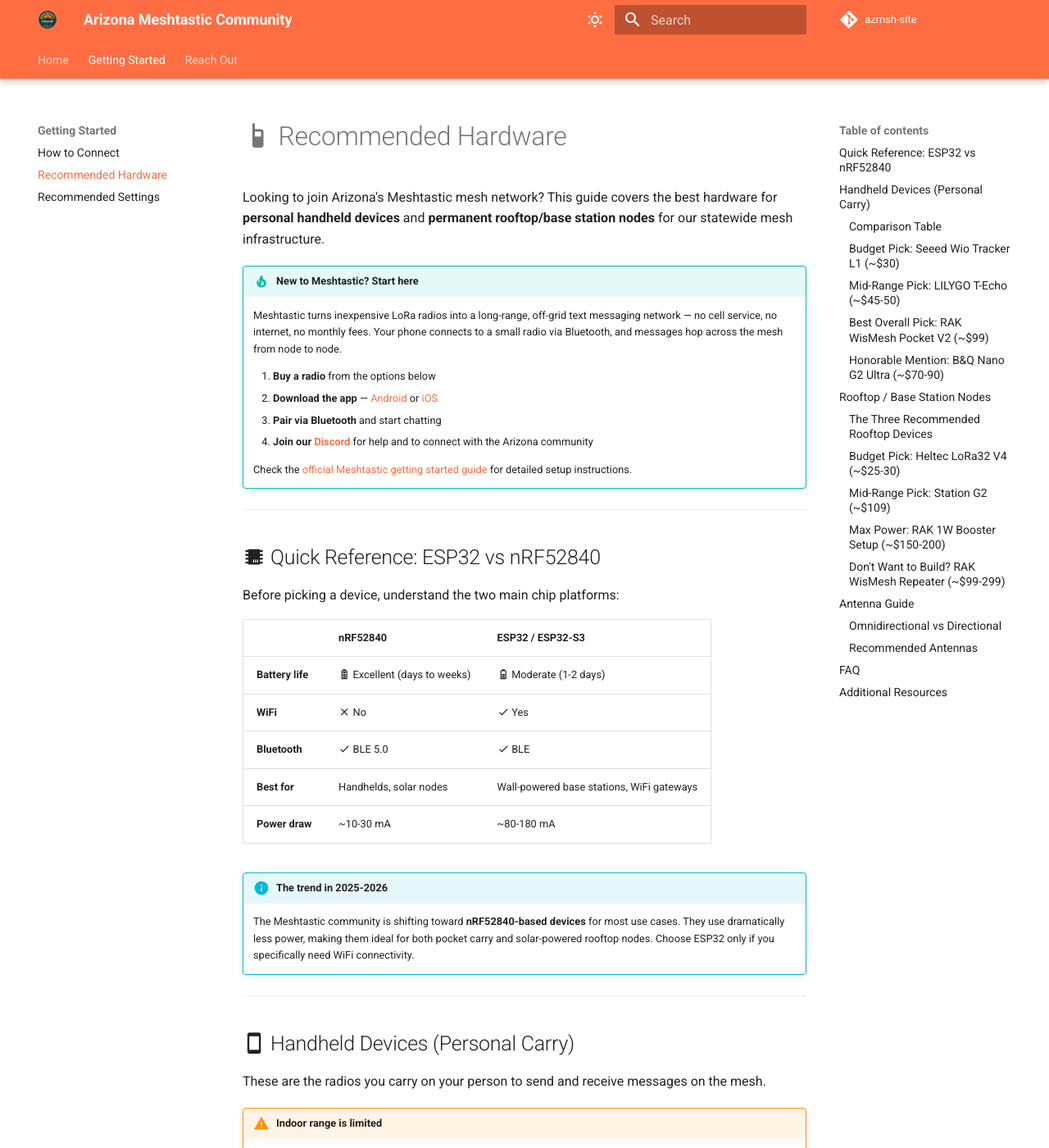
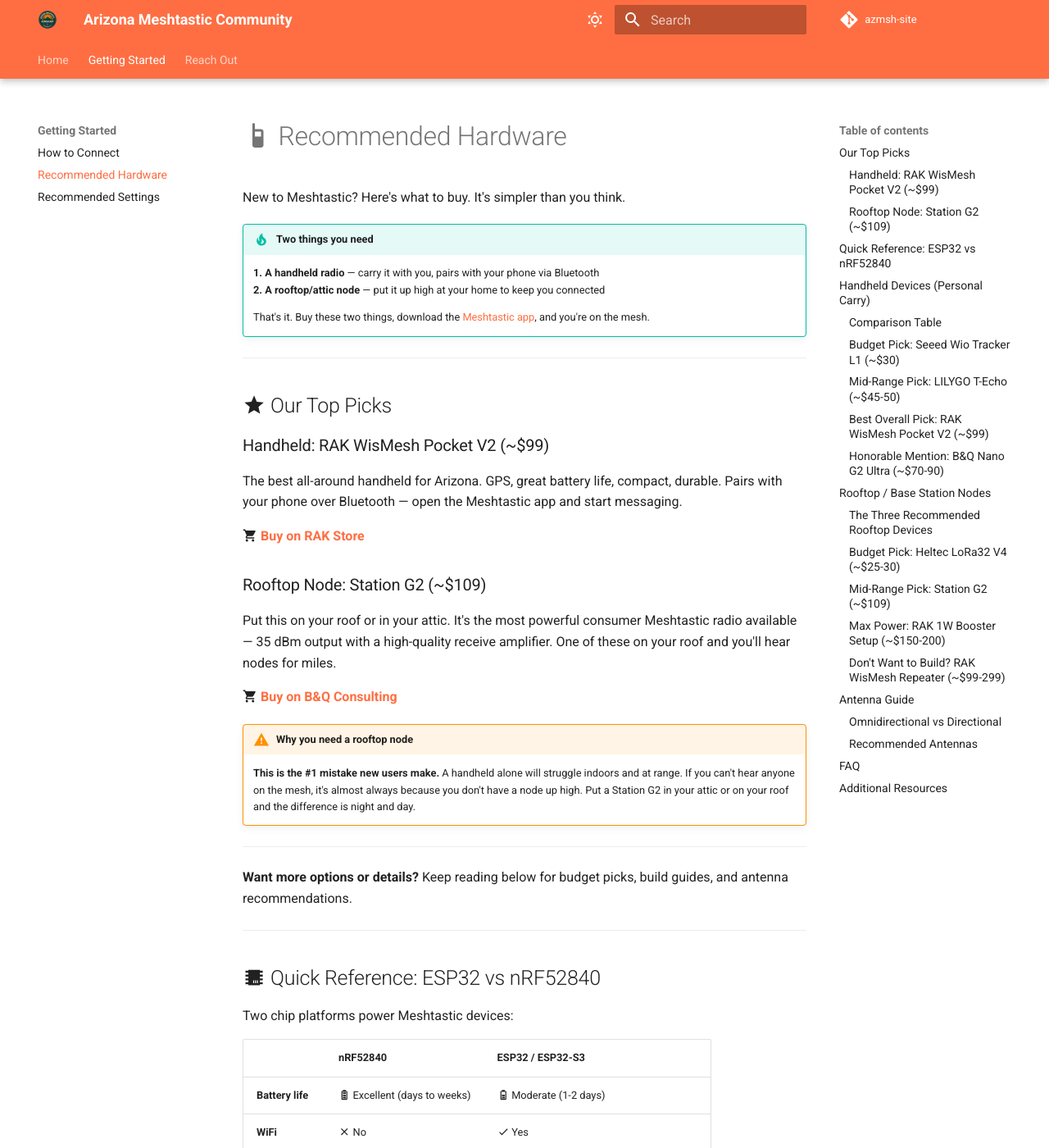
Before and after one commit to ArizonaMeshtasticCommunity/azmsh-site, an MkDocs documentation site: the page built from docs/docs/recommended-hardware.md, in a window 1280 px wide and 1400 px high. Shown: the whole window at 82% size. Built offline with MkDocs 1.6.1 and Material for MkDocs 9.7.7, drawn with Linux system fonts in a browser that asks for light colours; comment, search, counter and statistics services are not loaded.

Commit message:
simplify: lead with top picks for beginners
Two clear recommendations at top (handheld + rooftop), details below
for people who want to dig deeper.

Co-Authored-By: Claude Opus 4.6 (1M context) <noreply@anthropic.com>

```diff
--- a/docs/docs/recommended-hardware.md
+++ b/docs/docs/recommended-hardware.md
@@ -4,23 +4,42 @@ title: Recommended Hardware
 
 # :material-radio-handheld: Recommended Hardware
 
-Looking to join Arizona's Meshtastic mesh network? This guide covers the best hardware for **personal handheld devices** and **permanent rooftop/base station nodes** for our statewide mesh infrastructure.
+New to Meshtastic? Here's what to buy. It's simpler than you think.
 
-!!! tip "New to Meshtastic? Start here"
-    Meshtastic turns inexpensive LoRa radios into a long-range, off-grid text messaging network — no cell service, no internet, no monthly fees. Your phone connects to a small radio via Bluetooth, and messages hop across the mesh from node to node.
+!!! tip "Two things you need"
+    **1. A handheld radio** — carry it with you, pairs with your phone via Bluetooth<br>
+    **2. A rooftop/attic node** — put it up high at your home to keep you connected
 
-    1. **Buy a radio** from the options below
-    2. **Download the app** — [Android](https://play.google.com/store/apps/details?id=com.geeksville.mesh) or [iOS](https://apps.apple.com/us/app/meshtastic/id1586432531)
-    3. **Pair via Bluetooth** and start chatting
-    4. **Join our [Discord](https://discord.gg/HrKtyuFEQk)** for help and to connect with the Arizona community
+    That's it. Buy these two things, download the [Meshtastic app](https://meshtastic.org/docs/getting-started/), and you're on the mesh.
 
-    Check the [official Meshtastic getting started guide](https://meshtastic.org/docs/getting-started/) for detailed setup instructions.
+---
+
+## :material-star: Our Top Picks
+
+### Handheld: RAK WisMesh Pocket V2 (~$99)
+
+The best all-around handheld for Arizona. GPS, great battery life, compact, durable. Pairs with your phone over Bluetooth — open the Meshtastic app and start messaging.
+
+:material-cart: **[Buy on RAK Store](https://store.rakwireless.com/products/wismesh-pocket)**
+
+### Rooftop Node: Station G2 (~$109)
+
+Put this on your roof or in your attic. It's the most powerful consumer Meshtastic radio available — 35 dBm output with a high-quality receive amplifier. One of these on your roof and you'll hear nodes for miles.
+
+:material-cart: **[Buy on B&Q Consulting](https://shop.uniteng.com/product/meshtastic-mesh-device-station-edition/)**
+
+!!! warning "Why you need a rooftop node"
+    **This is the #1 mistake new users make.** A handheld alone will struggle indoors and at range. If you can't hear anyone on the mesh, it's almost always because you don't have a node up high. Put a Station G2 in your attic or on your roof and the difference is night and day.
+
+---
+
+**Want more options or details?** Keep reading below for budget picks, build guides, and antenna recommendations.
 
 ---
 
 ## :material-chip: Quick Reference: ESP32 vs nRF52840
 
-Before picking a device, understand the two main chip platforms:
+Two chip platforms power Meshtastic devices:
 
 | | **nRF52840** | **ESP32 / ESP32-S3** |
 |---|---|---|
```
